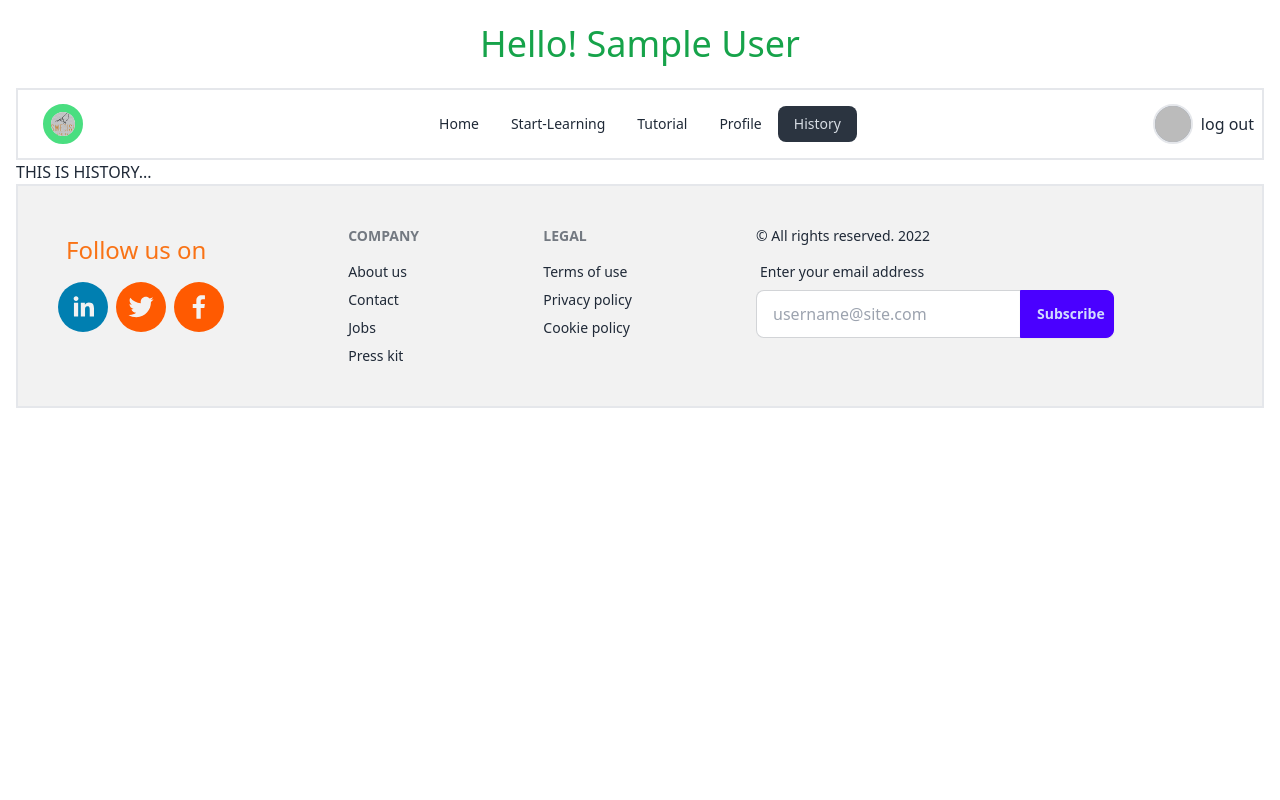
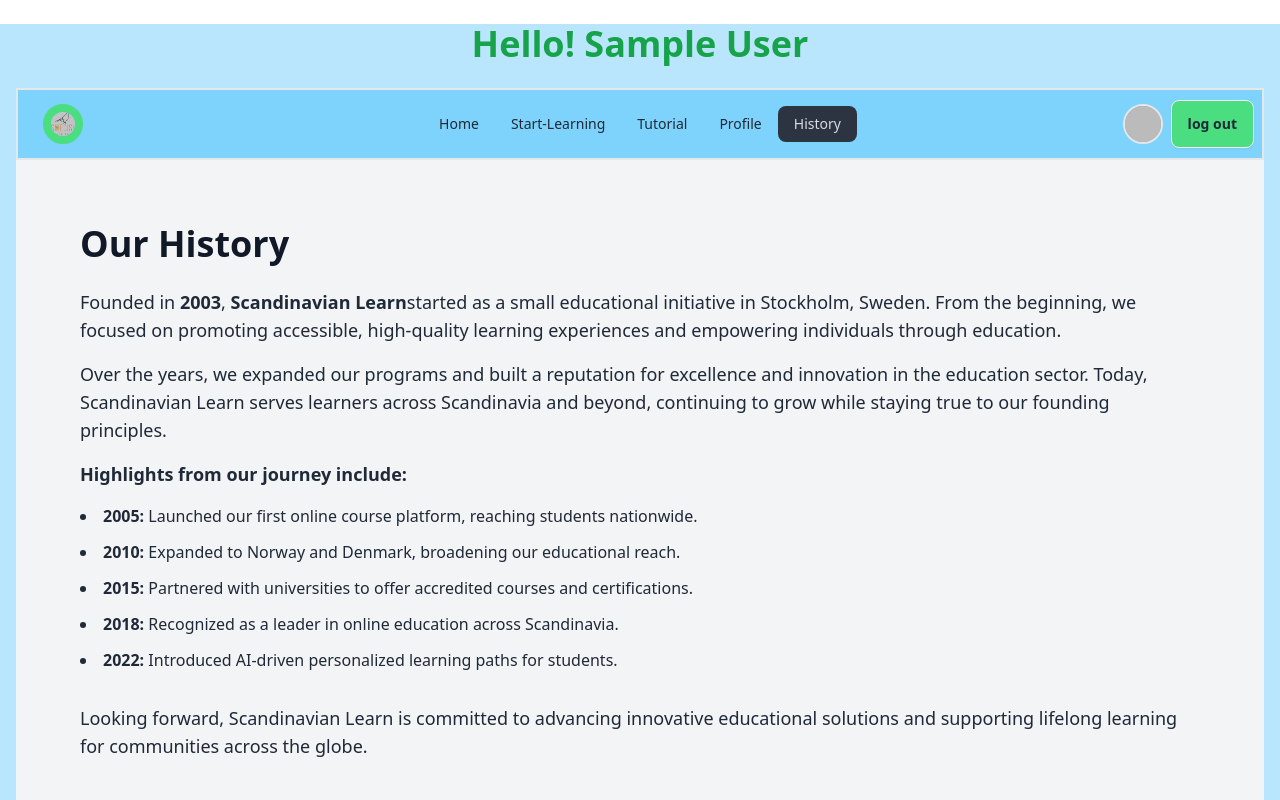
Before and after one commit to Reaz2020/visa-world-client, a React (Vite) app: page /history in a window 1280 px wide. Shown: the top 800 px of the page. Built offline with nearby package versions, Linux system fonts and the light colour scheme; no server answers; sample sign-in values are in the browser's storage.

Commit message:
color and font for header and bg for main updated footer icon added

```diff
--- a/package.json
+++ b/package.json
@@ -10,9 +10,11 @@
     "preview": "vite preview"
   },
   "dependencies": {
+    "@fontsource/roboto": "^5.1.0",
     "@react-awesome/components": "^1.0.22",
     "aos": "^2.3.4",
     "firebase": "^11.0.1",
+    "font": "^0.0.4",
     "react": "^18.3.1",
     "react-countup": "^6.5.3",
     "react-dom": "^18.3.1",
--- a/src/components/Form.jsx
+++ b/src/components/Form.jsx
@@ -58,17 +58,14 @@ const Form = () => {
     <div className="container mx-auto border-2">
       {/* Navigation buttons */}
       <div className="text-center mb-4">
+
+        <p> Don't have account? register for free </p>
+
         <button
-          className="border-2 bg-lime-400 hover:bg-lime-600 w-32 rounded-full p-4"
-          onClick={handleNavigate}
-        >
-          Home
-        </button>
-        <button
-          className="border-2 bg-lime-400 hover:bg-lime-600 w-32 rounded-full p-4"
+          className="border-2 bg-lime-400 hover:bg-lime-600 w-32 rounded-xl p-2"
           onClick={handleNavigateToRegister}
         >
-          Register
+         Register
         </button>
       </div>
 
@@ -113,9 +110,7 @@ const Form = () => {
         <button className="btn btn-primary w-full p-2 mt-4" type="submit">
           Login
         </button>
-      </form>
-
-      {/* Google Login Button */}
+              {/* Google Login Button */}
       <div className="mt-4">
         <button
           className="btn btn-primary w-full p-2"
@@ -124,12 +119,15 @@ const Form = () => {
           Log in with Google
         </button>
       </div>
+      </form>
+
+
 
       {/* Forgot Password Link */}
       <div className="text-center mt-4">
         <button
           onClick={handleNavigateToForgotPassword}
-          className="text-blue-500 underline"
+          className="text-blue-800 underline my-6"
         >
           Forgot Password?
         </button>
--- a/src/components/History.jsx
+++ b/src/components/History.jsx
@@ -1,6 +1,36 @@
-const history = () => {
+const History = () => {
+    return (
+        <div className="bg-gray-100 p-8 md:p-12 lg:p-16 text-gray-800">
+            <h1 className="text-3xl md:text-4xl font-bold text-gray-900 mb-6">Our History</h1>
 
-    return ( <div>THIS IS HISTORY...</div> );
-}
+            <p className="text-lg mb-4">
+                Founded in <span className="font-semibold">2003</span>, <span className="font-semibold">Scandinavian Learn</span>
+                started as a small educational initiative in Stockholm, Sweden. From the beginning, we focused on promoting
+                accessible, high-quality learning experiences and empowering individuals through education.
+            </p>
 
-export default history;
+            <p className="text-lg mb-4">
+                Over the years, we expanded our programs and built a reputation for excellence and innovation in the
+                education sector. Today, Scandinavian Learn serves learners across Scandinavia and beyond, continuing to grow
+                while staying true to our founding principles.
+            </p>
+
+            <p className="text-lg font-semibold mb-4">Highlights from our journey include:</p>
+
+            <ul className="list-disc list-inside space-y-3 mb-8">
+                <li><span className="font-semibold">2005:</span> Launched our first online course platform, reaching students nationwide.</li>
+                <li><span className="font-semibold">2010:</span> Expanded to Norway and Denmark, broadening our educational reach.</li>
+                <li><span className="font-semibold">2015:</span> Partnered with universities to offer accredited courses and certifications.</li>
+                <li><span className="font-semibold">2018:</span> Recognized as a leader in online education across Scandinavia.</li>
+                <li><span className="font-semibold">2022:</span> Introduced AI-driven personalized learning paths for students.</li>
+            </ul>
+
+            <p className="text-lg">
+                Looking forward, Scandinavian Learn is committed to advancing innovative educational solutions and
+                supporting lifelong learning for communities across the globe.
+            </p>
+        </div>
+    );
+};
+
+export default History;
--- a/src/components/Navbar.jsx
+++ b/src/components/Navbar.jsx
@@ -2,6 +2,7 @@ import { NavLink } from "react-router-dom";
 import { useContext } from "react";
 import { AuthContext } from "../providers/Network";
 import { Navigate, useNavigate } from "react-router-dom";
+
 const Navbar = () => {
   const { user ,  signOutUser,handleGoogleSignIn} = useContext(AuthContext);
 
@@ -17,8 +18,10 @@ function handleSignOut(){
 
 
 
-    return ( <div className="border-2">
-        <div className="navbar bg-base-100">
+    return (
+
+    <div className="border-2 bg-sky-300">
+        <div className="navbar ">
   <div className="navbar-start">
     <div className="dropdown">
       <div tabIndex={0} role="button" className="btn btn-ghost lg:hidden">
@@ -89,7 +92,7 @@ function handleSignOut(){
 
      user? <li className="list-none"> <div className="flex gap-2 items-center justify-center">
     <img className="h-10 w-10 border-2 rounded-full bg-slate-400" src={user.photoURL}  alt="" />
-    <button onClick={ handleSignOut}>log out</button></div></li> :
+    <button className="btn  bg-green-400" onClick={ handleSignOut}>log out</button></div></li> :
 
   <li className="btn bg-green-400">   <NavLink to='/login'> Login</NavLink> </li>
 
--- a/src/components/Profile.jsx
+++ b/src/components/Profile.jsx
@@ -43,10 +43,10 @@ const Profile = () => {
           height: '300px',
         }}
       >
-        <div className="hero-overlay bg-opacity-60"></div>
+        <div className="hero-overlay bg-orange-600 bg-opacity-60"></div>
         <div className="hero-content text-neutral-content">
           <div className="max-w-md">
-            <h1 className="text-5xl font-bold text-center text-white"> Hello! <br /> {user.displayName} Welcome to Your Dashboard</h1>
+            <h1 className="text-3xl font-bold text-center text-white"> Hello! {user.displayName} Welcome to Your Dashboard</h1>
           </div>
         </div>
       </div>
--- a/src/components/Register.jsx
+++ b/src/components/Register.jsx
@@ -120,6 +120,15 @@ const Register = () => {
         <button type="submit" className="bg-blue-500 hover:bg-blue-600 text-white py-3 mt-4 rounded-full">
           Register
         </button>
+              {/* Social Login Button */}
+      <div className="mt-6 text-center">
+        <button
+          onClick={handleGoogleSignInLocally}
+          className="bg-red-500 hover:bg-red-600 text-white py-3 px-8 rounded-full w-full"
+        >
+          Register with Google
+        </button>
+      </div>
       </form>
 
       {/* Link to Login */}
@@ -130,20 +139,12 @@ const Register = () => {
         </p>
       </div>
 
-      {/* Social Login Button */}
-      <div className="mt-6 text-center">
-        <button
-          onClick={handleGoogleSignInLocally}
-          className="bg-red-500 hover:bg-red-600 text-white py-3 px-8 rounded-full"
-        >
-          Register with Google
-        </button>
-      </div>
+
 
       {/* Go to Home Page Button */}
       <div className="text-center mt-8">
         <button
-          className="bg-blue-500 hover:bg-blue-600 text-white py-3 mt-4 rounded-full"
+          className="bg-blue-500 hover:bg-blue-600 text-white p-6 mt-4 rounded-full"
           onClick={handleNavigate}
         >
           Go to Home
--- a/src/components/Tutorials.jsx
+++ b/src/components/Tutorials.jsx
@@ -5,12 +5,12 @@ const Tutorials = () => {
   // List of YouTube video links for language tutorials
   const videos = [
     "https://www.youtube.com/embed/kqeEfqe6gMw?autoplay=1",
-    "https://www.youtube.com/embed/uM-OgxS8bZg?autoplay=1",
-    "https://www.youtube.com/embed/aGoC_gVjdr4?autoplay=1",
-    "https://www.youtube.com/embed/IPU9kJ4sGGU?autoplay=1",
-    "https://www.youtube.com/embed/NnZ4uBYeqiM?autoplay=1",
-    "https://www.youtube.com/embed/6JDvVpK8Knk?autoplay=1",
-    "https://www.youtube.com/embed/6JDvVpK8Knk?autoplay=1&si=3fa65jrqKjILsyzX",
+    "https://www.youtube.com/embed/uM-OgxS8bZg",
+    "https://www.youtube.com/embed/aGoC_gVjdr4",
+    "https://www.youtube.com/embed/IPU9kJ4sGGU",
+    "https://www.youtube.com/embed/NnZ4uBYeqiM",
+    "https://www.youtube.com/embed/6JDvVpK8Knk",
+    "https://www.youtube.com/embed/6JDvVpK8Knk",
   ];
 
   return (
--- a/src/layout/MainLayout.jsx
+++ b/src/layout/MainLayout.jsx
@@ -6,6 +6,8 @@ import { useContext } from "react";
 import { AuthContext } from "../providers/Network";
 import { ToastContainer } from 'react-toastify';
 import 'react-toastify/dist/ReactToastify.css';
+
+
 const MainLayout = () => {
 
 
@@ -14,7 +16,7 @@ const MainLayout = () => {
 
 
 
-    return ( <div className="w-full px-4">
+    return ( <div className="w-full px-4 bg-sky-200 ">
             <ToastContainer
   position="top-right"
   autoClose={3000} // Closes after 3 seconds
@@ -27,7 +29,10 @@ const MainLayout = () => {
   pauseOnHover
   theme="light"
 />
-          <div className="text-center text-green-600 text-4xl my-6">
+
+
+
+          <div className="text-center text-green-600 text-4xl my-6 font-extrabold">
         {user ? (
           <div >Hello! {user?.displayName || "User"}</div>
         ) : (
```
Also changed, not shown: 1 other file (tests, documents, lock files or other folders).
